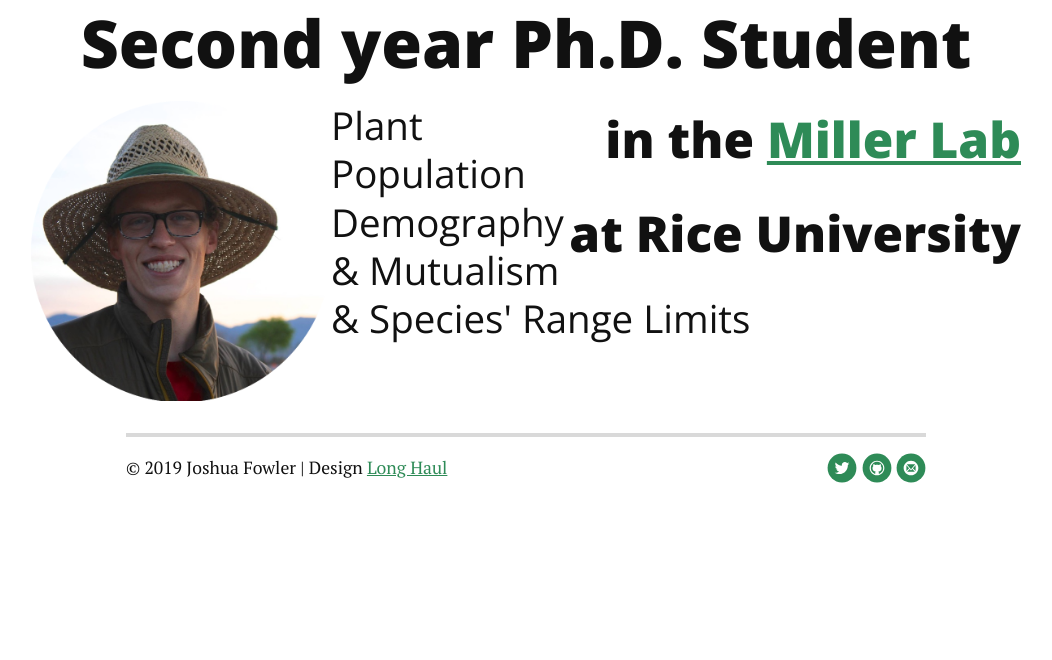
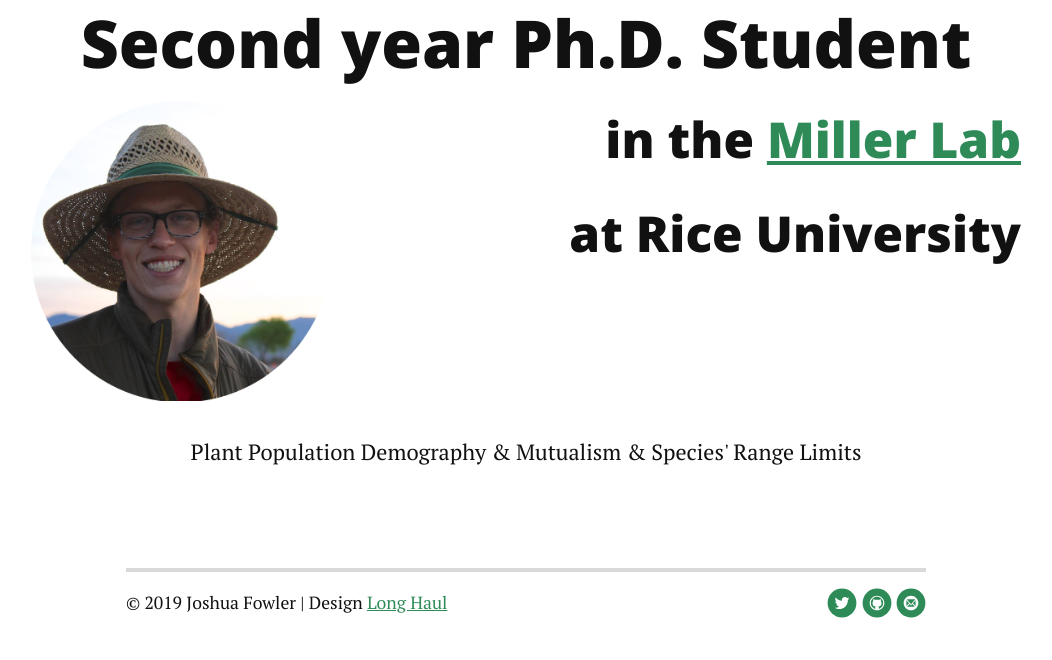
Before and after one commit to joshuacfowler/joshuacfowler.github.io, a Jekyll site: the page built from index.html, in a window 1280 px wide. Shown: the part 330-990 px from the top of the page, without its empty margins (114-1166 px from the left). Built offline with Jekyll 4.4.1, drawn with Linux system fonts in a browser that asks for light colours; nearby versions of some CDN libraries; the list of posts is cut into pages by our own code; before the commit the page ends 900 px from its top, so only the background shows below that.

Commit message:
Update index.html

```diff
--- a/index.html
+++ b/index.html
@@ -11,6 +11,6 @@
         <h2 style="float:right">at Rice University</h2>
   </div>
   <div>
-  <p class="h3" style="float:center">Plant Population Demography & Mutualism & Species' Range Limits</p>
+  <p class="footer" style="float:center">Plant Population Demography & Mutualism & Species' Range Limits</p>
   </div>
 </div>
```
